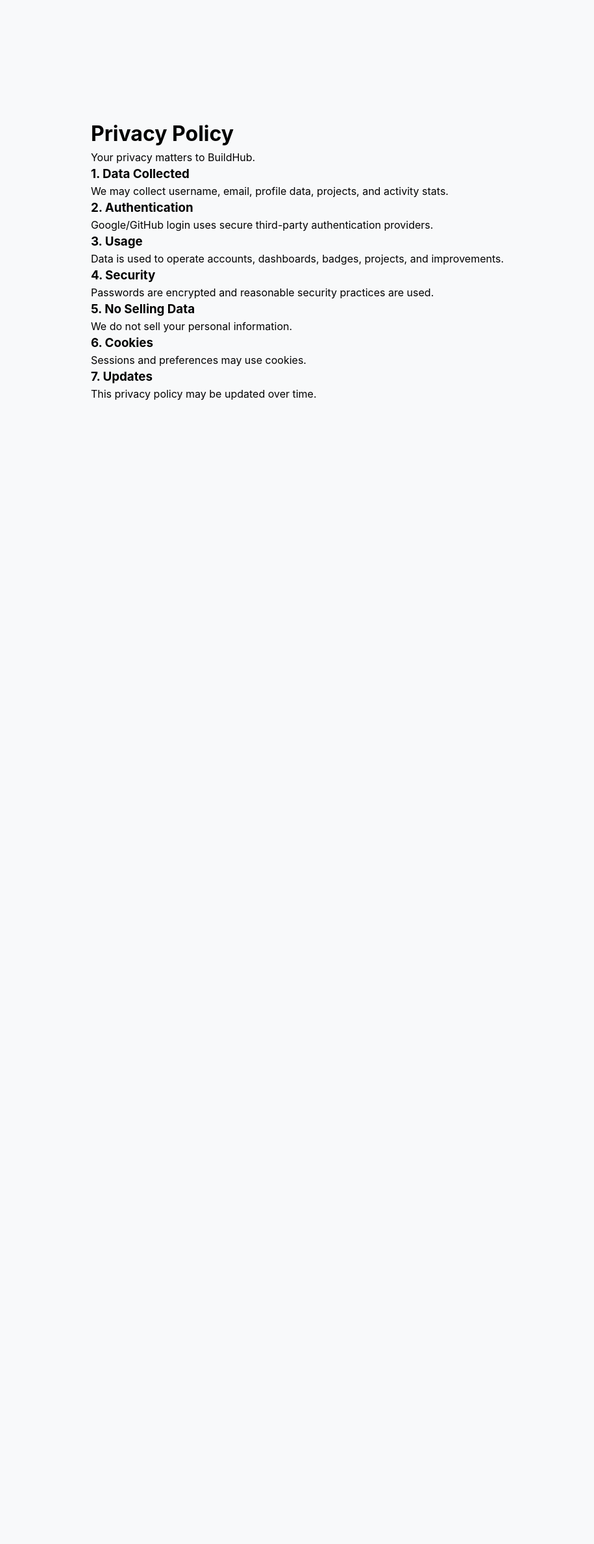
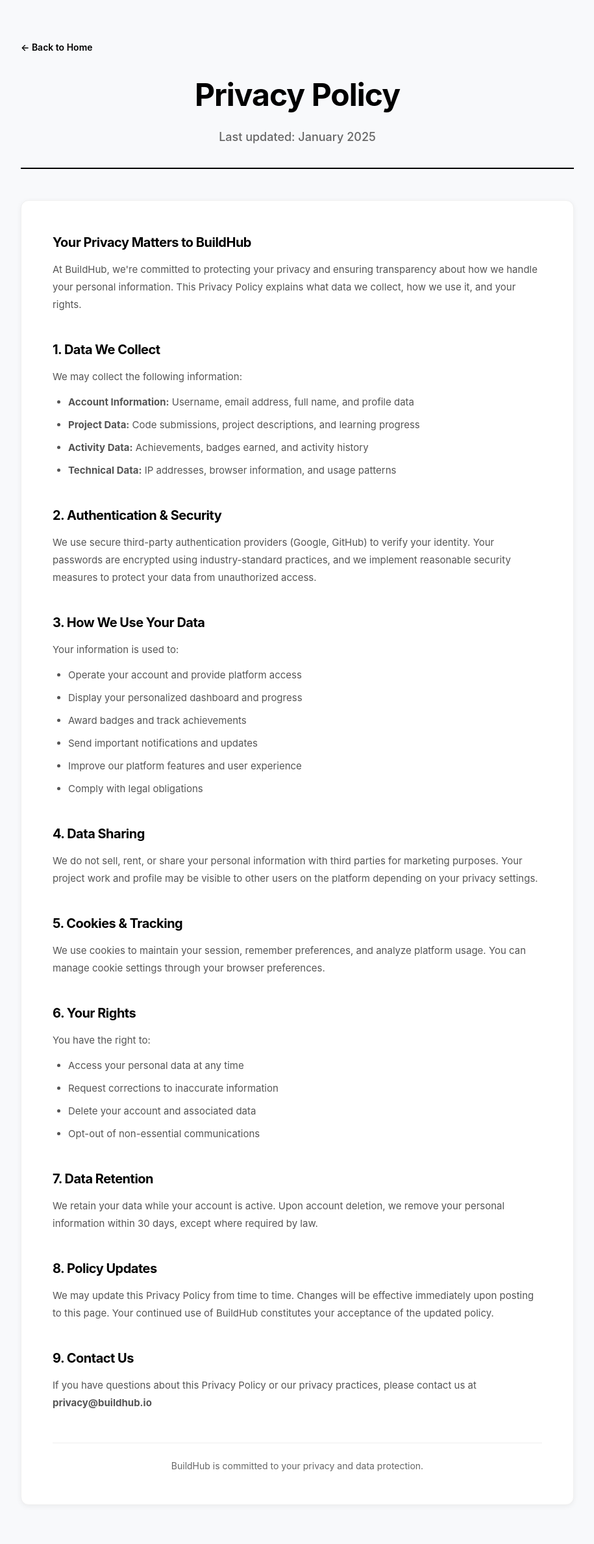
Before and after one commit to charanachanta2/BuildHub, a Flask app: page /privacy in a window 1280 px wide. Shown: the whole page at 65% size, without its empty margins (182-1097 px from the left). Before the commit the page ends 616 px from the top, so only its background shows below. Run offline with Flask 3, Linux system fonts and the light colour scheme.

Commit message:
Update privacy.html

```diff
--- a/templates/privacy.html
+++ b/templates/privacy.html
@@ -7,50 +7,262 @@
   <link rel="stylesheet" href="/static/css/globals.css">
   <meta charset="UTF-8">
   <meta name="viewport" content="width=device-width, initial-scale=1.0">
-
-  <meta name="description"
-    content="BuildHub helps developers learn by building real-world projects, earning XP, badges and proof of skill.">
-
-  <meta name="keywords" content="BuildHub, coding projects, developer portfolio, student projects, coding practice">
-
+  <meta name="description" content="BuildHub Privacy Policy - Learn how we protect your data and privacy.">
+  <meta name="keywords" content="BuildHub, privacy, data protection, security">
   <meta name="author" content="BuildHub">
-
-  <meta property="og:title" content="BuildHub">
+  <meta property="og:title" content="Privacy Policy - BuildHub">
   <meta property="og:description" content="Learn by Building Real Projects">
   <meta property="og:image" content="/static/images/logo.png">
   <meta property="og:type" content="website">
+
+  <style>
+    * {
+      margin: 0;
+      padding: 0;
+      box-sizing: border-box;
+    }
+
+    body {
+      font-family: -apple-system, BlinkMacSystemFont, 'Segoe UI', Roboto, sans-serif;
+      background: #f5f5f5;
+      color: #1a1a1a;
+      line-height: 1.6;
+    }
+
+    body.dark {
+      background: #0f172a;
+      color: #f8fafc;
+    }
+
+    .policy-container {
+      max-width: 900px;
+      margin: 0 auto;
+      padding: 60px 24px;
+      min-height: 100vh;
+    }
+
+    .policy-header {
+      text-align: center;
+      margin-bottom: 48px;
+      border-bottom: 2px solid #000;
+      padding-bottom: 32px;
+    }
+
+    body.dark .policy-header {
+      border-bottom-color: #334155;
+    }
+
+    .policy-header h1 {
+      font-size: 48px;
+      font-weight: 700;
+      margin-bottom: 12px;
+      letter-spacing: -1px;
+    }
+
+    .policy-header p {
+      font-size: 18px;
+      color: #666;
+      font-weight: 500;
+    }
+
+    body.dark .policy-header p {
+      color: #cbd5e1;
+    }
+
+    .policy-content {
+      background: white;
+      border-radius: 12px;
+      padding: 48px;
+      box-shadow: 0 2px 8px rgba(0, 0, 0, 0.06);
+      border: 1px solid #f0f0f0;
+    }
+
+    body.dark .policy-content {
+      background: #1e293b;
+      border-color: #334155;
+      box-shadow: 0 2px 8px rgba(0, 0, 0, 0.3);
+    }
+
+    .policy-section {
+      margin-bottom: 40px;
+    }
+
+    .policy-section h3 {
+      font-size: 20px;
+      font-weight: 700;
+      margin-bottom: 12px;
+      color: #000;
+      letter-spacing: -0.5px;
+    }
+
+    body.dark .policy-section h3 {
+      color: #f8fafc;
+    }
+
+    .policy-section p {
+      font-size: 15px;
+      color: #555;
+      line-height: 1.8;
+      margin-bottom: 12px;
+    }
+
+    body.dark .policy-section p {
+      color: #cbd5e1;
+    }
+
+    .policy-section ul {
+      margin-left: 24px;
+      margin-bottom: 12px;
+    }
+
+    .policy-section li {
+      font-size: 15px;
+      color: #555;
+      line-height: 1.8;
+      margin-bottom: 8px;
+    }
+
+    body.dark .policy-section li {
+      color: #cbd5e1;
+    }
+
+    .policy-footer {
+      margin-top: 48px;
+      padding-top: 24px;
+      border-top: 1px solid #eee;
+      text-align: center;
+      color: #666;
+      font-size: 14px;
+    }
+
+    body.dark .policy-footer {
+      border-top-color: #334155;
+      color: #94a3b8;
+    }
+
+    .back-link {
+      display: inline-block;
+      margin-bottom: 24px;
+      color: #000;
+      text-decoration: none;
+      font-weight: 600;
+      font-size: 14px;
+      transition: all 0.2s ease;
+    }
+
+    body.dark .back-link {
+      color: #cbd5e1;
+    }
+
+    .back-link:hover {
+      color: #333;
+      transform: translateX(-4px);
+    }
+
+    @media (max-width: 768px) {
+      .policy-container {
+        padding: 40px 16px;
+      }
+
+      .policy-header h1 {
+        font-size: 36px;
+      }
+
+      .policy-content {
+        padding: 32px 24px;
+      }
+
+      .policy-section h3 {
+        font-size: 18px;
+      }
+    }
+  </style>
 </head>
 
 <body class="{{ user.theme if user else 'light' }}">
 
-  <div class="container">
-    <div class="page-box">
+  <div class="policy-container">
+    <a href="/" class="back-link">← Back to Home</a>
 
+    <div class="policy-header">
       <h1>Privacy Policy</h1>
+      <p>Last updated: January 2025</p>
+    </div>
 
-      <p>Your privacy matters to BuildHub.</p>
+    <div class="policy-content">
+      <div class="policy-section">
+        <h3>Your Privacy Matters to BuildHub</h3>
+        <p>At BuildHub, we're committed to protecting your privacy and ensuring transparency about how we handle your personal information. This Privacy Policy explains what data we collect, how we use it, and your rights.</p>
+      </div>
 
-      <h3>1. Data Collected</h3>
-      <p>We may collect username, email, profile data, projects, and activity stats.</p>
+      <div class="policy-section">
+        <h3>1. Data We Collect</h3>
+        <p>We may collect the following information:</p>
+        <ul>
+          <li><strong>Account Information:</strong> Username, email address, full name, and profile data</li>
+          <li><strong>Project Data:</strong> Code submissions, project descriptions, and learning progress</li>
+          <li><strong>Activity Data:</strong> Achievements, badges earned, and activity history</li>
+          <li><strong>Technical Data:</strong> IP addresses, browser information, and usage patterns</li>
+        </ul>
+      </div>
 
-      <h3>2. Authentication</h3>
-      <p>Google/GitHub login uses secure third-party authentication providers.</p>
+      <div class="policy-section">
+        <h3>2. Authentication & Security</h3>
+        <p>We use secure third-party authentication providers (Google, GitHub) to verify your identity. Your passwords are encrypted using industry-standard practices, and we implement reasonable security measures to protect your data from unauthorized access.</p>
+      </div>
 
-      <h3>3. Usage</h3>
-      <p>Data is used to operate accounts, dashboards, badges, projects, and improvements.</p>
+      <div class="policy-section">
+        <h3>3. How We Use Your Data</h3>
+        <p>Your information is used to:</p>
+        <ul>
+          <li>Operate your account and provide platform access</li>
+          <li>Display your personalized dashboard and progress</li>
+          <li>Award badges and track achievements</li>
+          <li>Send important notifications and updates</li>
+          <li>Improve our platform features and user experience</li>
+          <li>Comply with legal obligations</li>
+        </ul>
+      </div>
 
-      <h3>4. Security</h3>
-      <p>Passwords are encrypted and reasonable security practices are used.</p>
+      <div class="policy-section">
+        <h3>4. Data Sharing</h3>
+        <p>We do not sell, rent, or share your personal information with third parties for marketing purposes. Your project work and profile may be visible to other users on the platform depending on your privacy settings.</p>
+      </div>
 
-      <h3>5. No Selling Data</h3>
-      <p>We do not sell your personal information.</p>
+      <div class="policy-section">
+        <h3>5. Cookies & Tracking</h3>
+        <p>We use cookies to maintain your session, remember preferences, and analyze platform usage. You can manage cookie settings through your browser preferences.</p>
+      </div>
 
-      <h3>6. Cookies</h3>
-      <p>Sessions and preferences may use cookies.</p>
+      <div class="policy-section">
+        <h3>6. Your Rights</h3>
+        <p>You have the right to:</p>
+        <ul>
+          <li>Access your personal data at any time</li>
+          <li>Request corrections to inaccurate information</li>
+          <li>Delete your account and associated data</li>
+          <li>Opt-out of non-essential communications</li>
+        </ul>
+      </div>
 
-      <h3>7. Updates</h3>
-      <p>This privacy policy may be updated over time.</p>
+      <div class="policy-section">
+        <h3>7. Data Retention</h3>
+        <p>We retain your data while your account is active. Upon account deletion, we remove your personal information within 30 days, except where required by law.</p>
+      </div>
 
+      <div class="policy-section">
+        <h3>8. Policy Updates</h3>
+        <p>We may update this Privacy Policy from time to time. Changes will be effective immediately upon posting to this page. Your continued use of BuildHub constitutes your acceptance of the updated policy.</p>
+      </div>
+
+      <div class="policy-section">
+        <h3>9. Contact Us</h3>
+        <p>If you have questions about this Privacy Policy or our privacy practices, please contact us at <strong>privacy@buildhub.io</strong></p>
+      </div>
+
+      <div class="policy-footer">
+        <p>BuildHub is committed to your privacy and data protection.</p>
+      </div>
     </div>
   </div>
 
```
